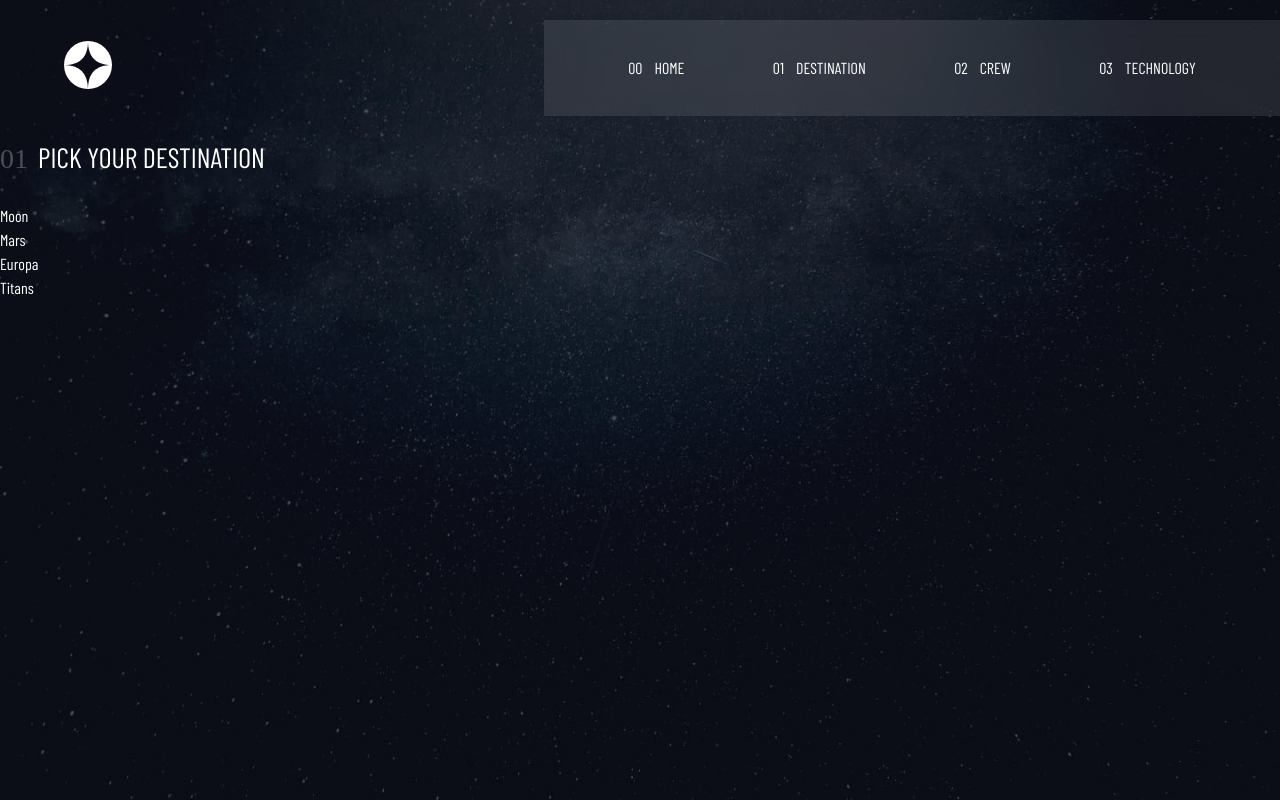
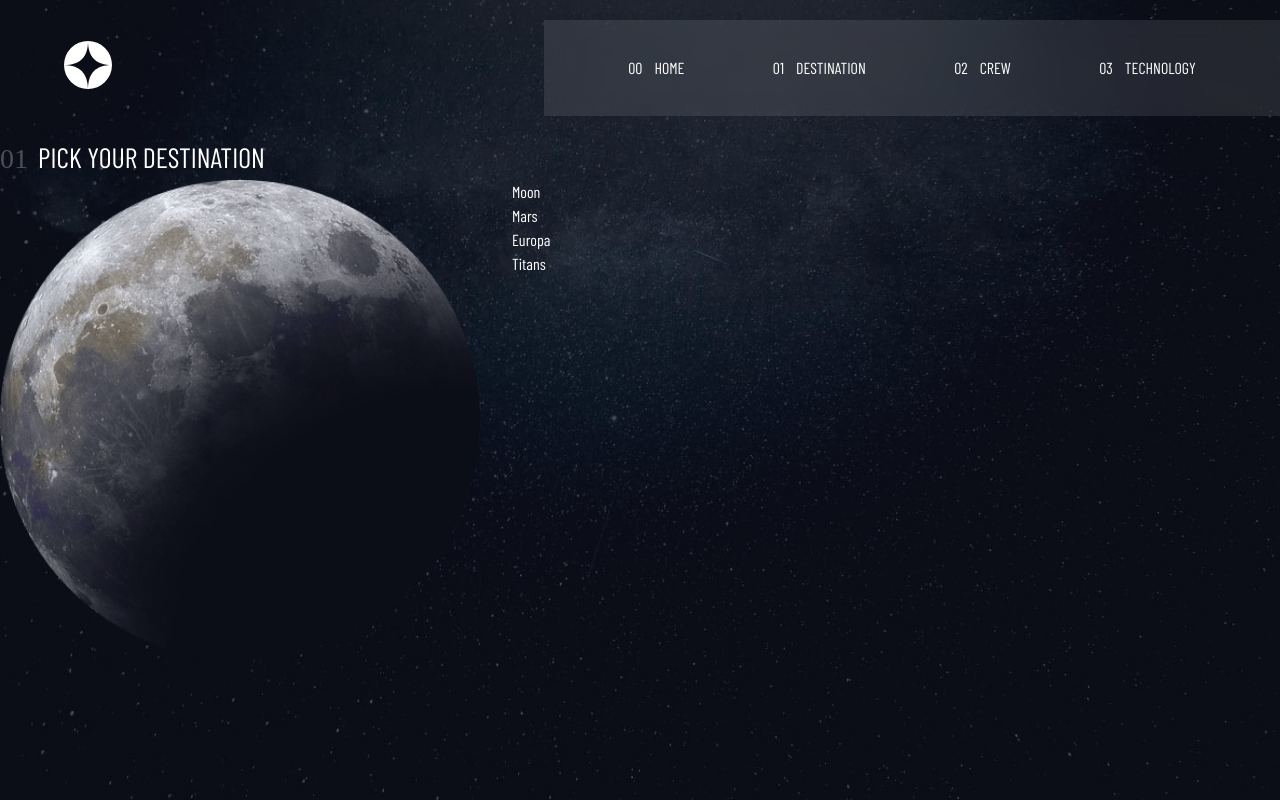
Before and after one commit to devkarine/space-tourism, a React (Vite) app: page /destination in a window 1280 px wide. Built offline with nearby package versions, Linux system fonts and the light colour scheme; a web font is replaced by a local one.

Commit message:
feat: add component ImgDestination

```diff
--- a/src/Pages/Destination/index.tsx
+++ b/src/Pages/Destination/index.tsx
@@ -1,4 +1,5 @@
 import { Header } from '../../components/Header';
+import { ImgDestination } from '../../components/ImgDestination';
 import { TabNav } from '../../components/TabNav';
 import { Title } from '../../components/Title';
 import * as S from './styled';
@@ -9,13 +10,12 @@ export const Destination = () => {
       <Header />
       <Title  position={"01"} text={"PICK YOUR DESTINATION"}/>
 
-      <section>
+      <S.DestinationContent>
+        <ImgDestination src={'/assets/destination/image-moon.png'} alt={"Lua"}/>
+
         <section>
-          <img src="" alt="" />
-        </section>
-        <section>
-          <div>
-            <TabNav to="/" borderDirection={'bottom'}>
+          <nav>
+            <TabNav to="/moon" borderDirection={'bottom'}>
               Moon
             </TabNav>
             <TabNav to="/" borderDirection={'bottom'}>
@@ -27,7 +27,7 @@ export const Destination = () => {
             <TabNav to="/" borderDirection={'bottom'}>
               Titans
             </TabNav>
-          </div>
+          </nav>
           <div>
             <h1></h1>
             <p></p>
@@ -43,7 +43,7 @@ export const Destination = () => {
             </div>
           </div>
         </section>
-      </section>
+      </S.DestinationContent>
     </S.Container>
   );
 };
--- a/src/Pages/Destination/styled.ts
+++ b/src/Pages/Destination/styled.ts
@@ -13,3 +13,8 @@ export const Container = styled.div`
     background-image: url('/assets/destination/background-destination-tablet.jpg');
   }
 `;
+
+export const DestinationContent = styled.section`
+    display: flex;
+    gap: 32px;
+`
--- a/src/Routes/routes.tsx
+++ b/src/Routes/routes.tsx
@@ -1,6 +1,6 @@
-import { BrowserRouter, Navigate, Route, Routes } from "react-router-dom";
-import { Home } from "../Pages/Home";
-import { Destination } from "../Pages/Destination";
+import { BrowserRouter, Navigate, Route, Routes } from 'react-router-dom';
+import { Home } from '../Pages/Home';
+import { Destination } from '../Pages/Destination';
 
 export const SpaceTourismRoutes = () => {
   return (
@@ -8,7 +8,9 @@ export const SpaceTourismRoutes = () => {
       <Routes>
         <Route path="/*" element={<Navigate replace to="/home" />} />
         <Route path="/home" element={<Home />} />
-        <Route path="/destination" element={<Destination />} />
+        <Route path="/destination" element={<Destination />}>
+          {/* <Route path="/moon" element={<Home />} /> */}
+        </Route>
       </Routes>
     </BrowserRouter>
   );
--- /dev/null
+++ b/src/components/ImgDestination/index.tsx
@@ -0,0 +1,12 @@
+import * as S from './styled'
+
+interface ImgDestinationProps{
+    src: string
+    alt: string
+}
+
+export const ImgDestination = ({alt, src}: ImgDestinationProps) =>{
+    return(
+        <S.ImgDestination src={src} alt={alt} />
+    )
+}
--- /dev/null
+++ b/src/components/ImgDestination/styled.ts
@@ -0,0 +1,17 @@
+import styled from "styled-components";
+
+
+export const ImgDestination = styled.img`
+    width: 480px;
+    height: 480px;
+
+    @media(max-width: 768px){
+        width: 300px;
+    height: 300px;
+    }
+
+    @media(max-width: 375px){
+        width: 150px;
+    height: 150px;
+    }
+`
```
